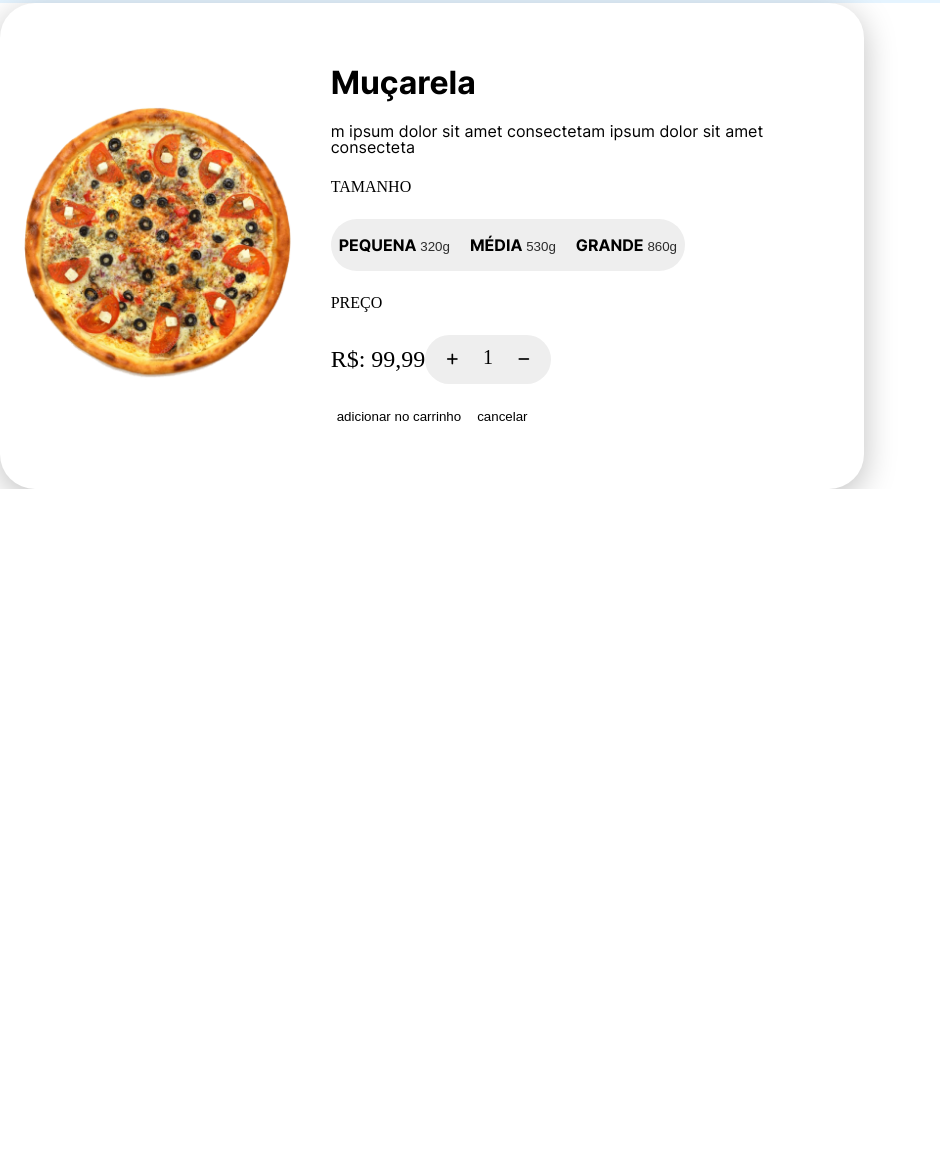
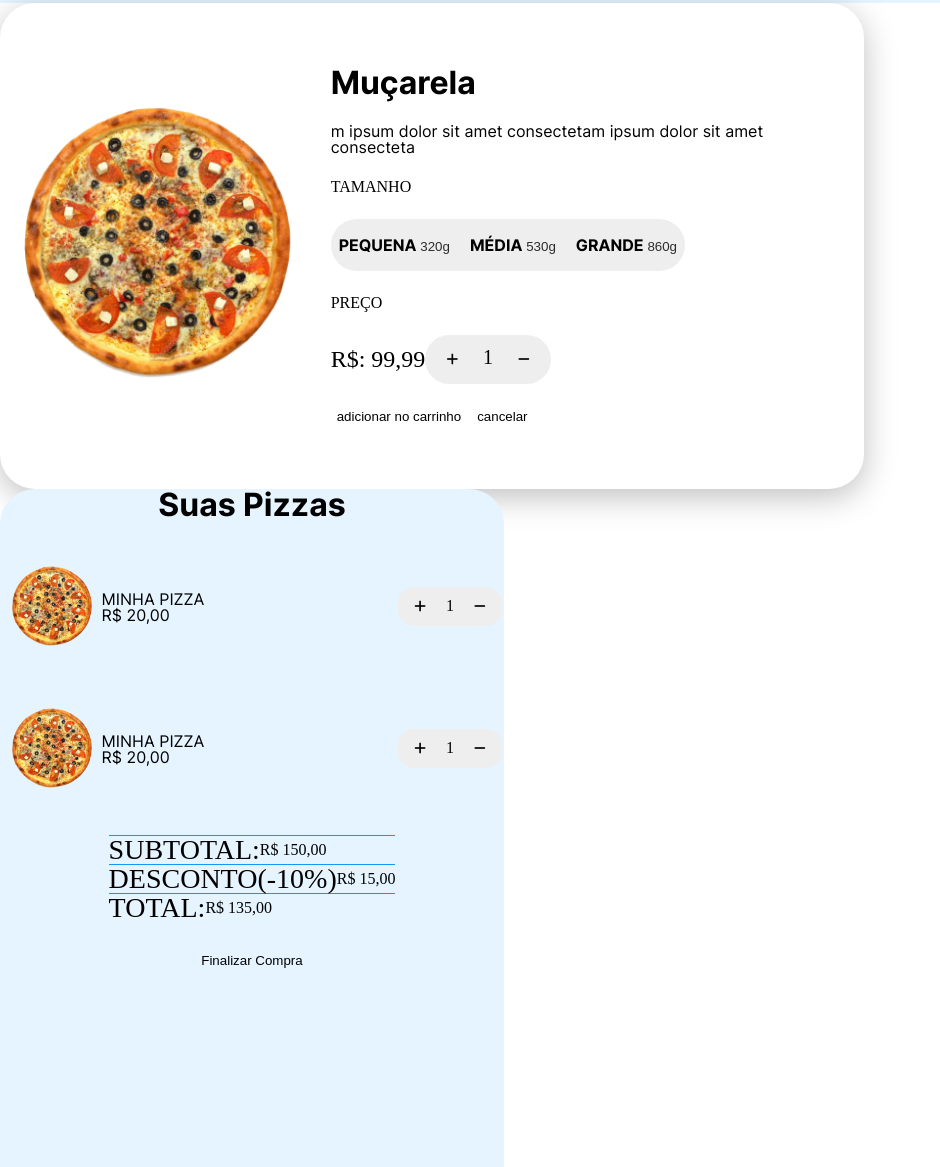
Before and after one commit to 77vitor77/pizza, a plain HTML site: page index.html in a window 1280 px wide. Shown: the part 1793-2960 px from the top of the page, without its empty margins (0-940 px from the left). Before the commit the page ends 2282 px from the top, so only its background shows below. Drawn offline with Linux system fonts and the light colour scheme.

Commit message:
carrinho

```diff
--- a/css/main.css
+++ b/css/main.css
@@ -27,7 +27,7 @@
     --color-cinza-escurao: #a1a1a1;
     --color-sucesso: #48d05f;
     --color-danger: #e92929;
-    --color-azul-claro: #e5f4ff;
+    --color-azul-claro: #E5F4FF;
     --color-azul: #1298f8;
     --color-azul-escurao: #2b89cc;
 
--- a/css/style.css
+++ b/css/style.css
@@ -245,3 +245,88 @@ text-align: center;
     font-size: 1.5rem;
 
 }
+
+/*Carrinho*/
+
+.carrinho {
+    background-color: var(--color-azul-claro);
+    display: flex;
+    justify-content:flex-start;
+    flex-direction: column;
+    align-items: center;
+    width: 504px;
+    height: 1016px;
+    border-radius: 35px;
+    padding: 40px, 15px;
+    gap: 30px;
+}
+
+.titulo__carrinho{
+    justify-content: left;
+    font-size: 2rem;
+    font-family: var(--font-bold);
+}
+
+.item{
+    display: flex;
+    justify-content: space-between;
+    align-items: center;
+    width: max-content;
+    height: 72px;
+    padding: 20px;
+
+}
+
+.carrinho__img{
+
+    width: 20%;
+    padding: 10px;
+}
+
+.carrinho__controle-unidade{
+    border-radius: 16px;
+    background-color: var(--color-cinza-claro);
+    font-size: 1rem;
+    overflow: hidden;
+}
+.carrinho__controle-unidade button{
+    padding: 12px 16px;
+}
+.carrinho__controle-unidade button:hover{
+    background-color: var(--color-cinza-escuro);
+}
+
+.item__desc{
+
+    font-size: 1rem;
+    font-family: var(--font-Regular);
+    gap: 8px;
+
+}
+
+.pizza{
+
+display: flex;
+align-items: center;
+
+}
+
+.carrinho__final-produtos{
+
+display: flex;
+align-items: center;
+justify-content: flex-start;
+border-top: 1px solid var(--color-azul);
+padding: 24px, 16px;
+
+
+}
+
+.carrinho__desc{
+
+    font-size: 1.75rem;
+    text-transform: uppercase;
+    font: bold;
+    padding: 24px, 16px;
+
+}
--- a/index.html
+++ b/index.html
@@ -183,7 +183,66 @@
             </div>
 
         </div>
+
     </div>
+
+    <div class="carrinho">
+        <h2 class="titulo__carrinho">Suas Pizzas</h2>
+
+
+        <div class="item">
+            <div class="pizza">
+                <img class="carrinho__img" src="./imagens/img-produto01.png" alt="imagen da Pizza muçarela">
+                <span class="item__desc">MINHA PIZZA <br>R$ 20,00</span>
+            </div>
+            <div class="carrinho__controle-unidade">
+                <button><i class="fa-solid fa-plus"></i></button>
+                <span>1</span>
+                <button><i class="fa-solid fa-minus"></i></button>
+            </div>
+
+        </div>
+
+        <div class="item">
+
+            <div class="pizza">
+                <img class="carrinho__img" src="./imagens/img-produto01.png" alt="imagen da Pizza muçarela">
+                <span class="item__desc">MINHA PIZZA <br>R$ 20,00</span>
+            </div>
+            <div class="carrinho__controle-unidade">
+                <button><i class="fa-solid fa-plus"></i></button>
+                <span>1</span>
+                <button><i class="fa-solid fa-minus"></i></button>
+            </div>
+
+        </div>
+
+        <div class="carrinho__compra">
+
+            <div class="carrinho__final-produtos">
+                <span class="carrinho__desc">Subtotal: </span> <span class="carrinho__desc--valor">R$ 150,00</span>
+            </div>
+
+            <div class="carrinho__final-produtos">
+                <span class="carrinho__desc">Desconto(-10%)</span> <span class="carrinho__desc--valor">R$ 15,00</span>
+            </div>
+
+            <div class="carrinho__final-produtos">
+                <span class="carrinho__desc">Total: </span> <span class="carrinho__desc--valor">R$ 135,00</span>
+            </div>
+
+        </div>
+
+
+        <div class="carrinho__botao-adicionar">
+            <button class="botao botao--verde">
+                Finalizar Compra
+            </button>
+        </div>
+
+
+    </div>
+
 
 </body>
 
```
